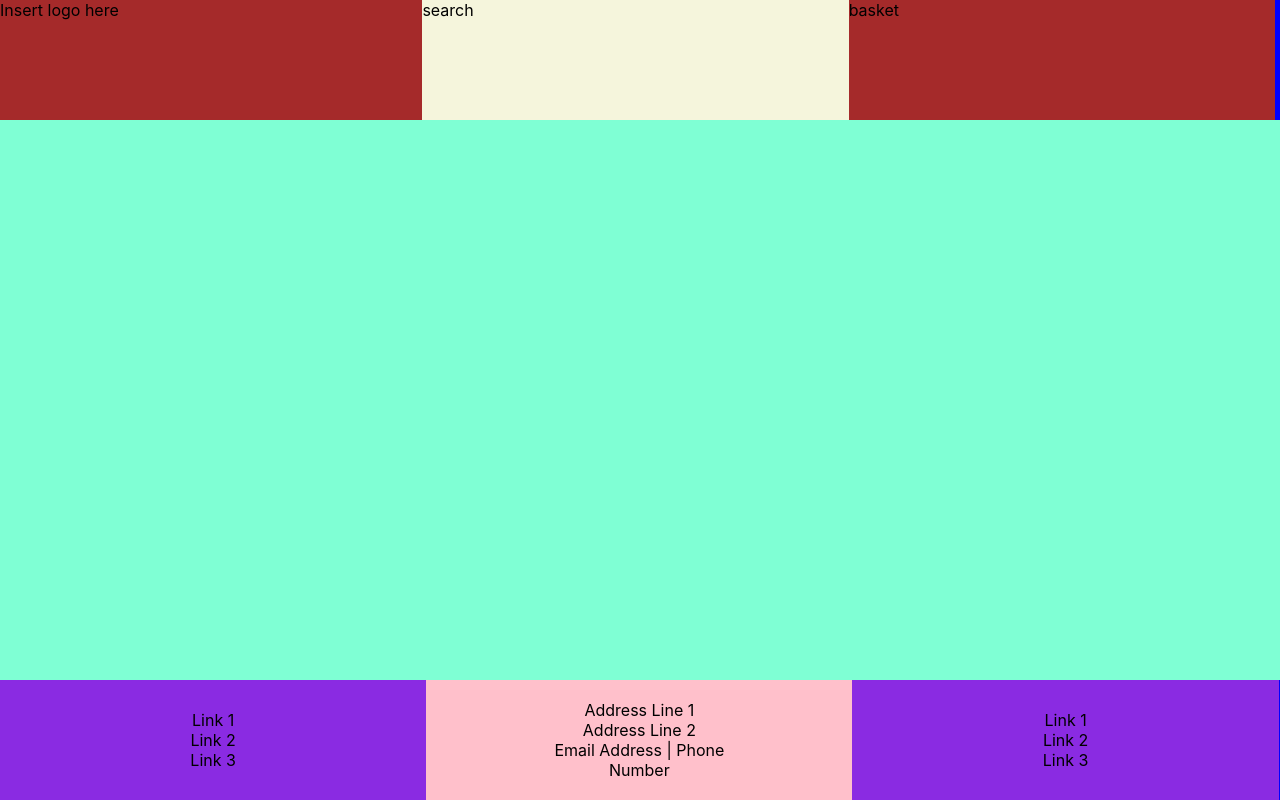
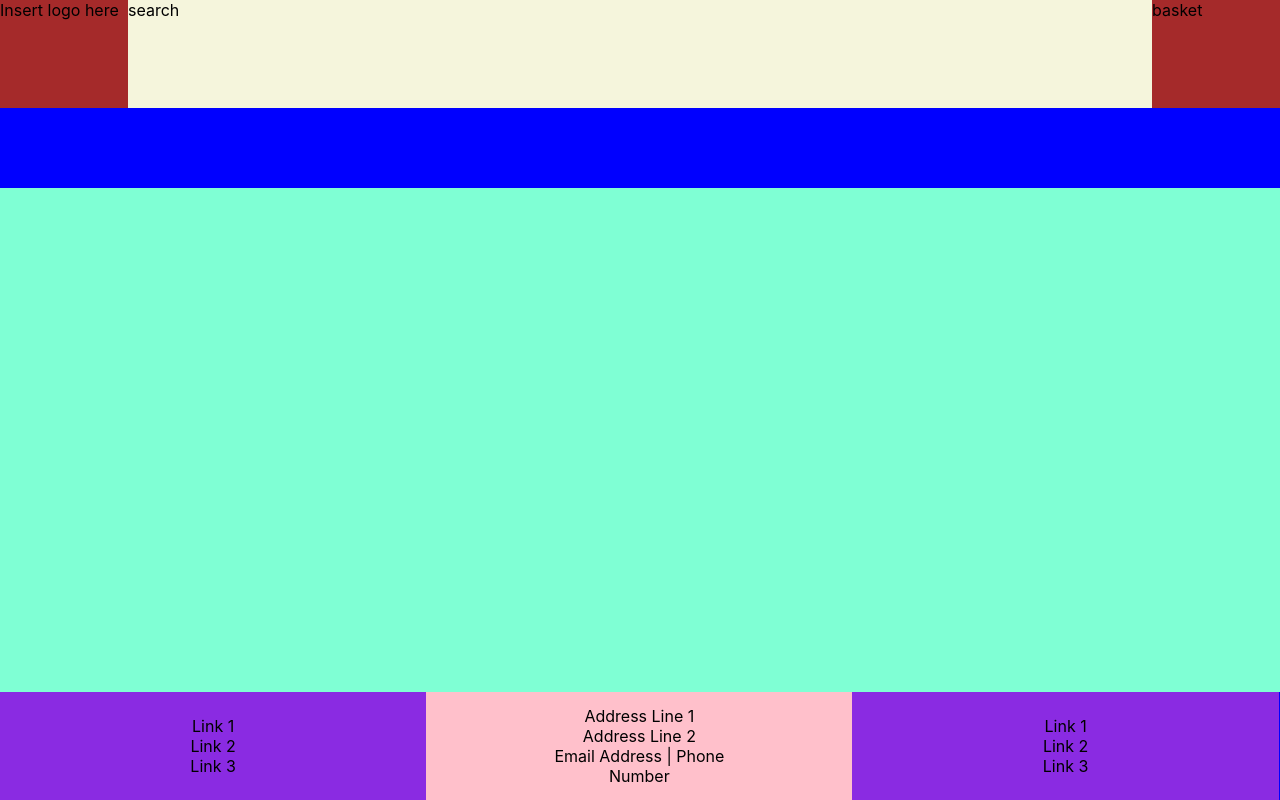
Before and after one commit to FarhathH/FinalProjectEcommerceFarhath, a React (Create React App) app in the folder ecommerce/: page / in a window 1280 px wide. Built offline with nearby package versions, Linux system fonts and the light colour scheme.

Commit message:
documenting and getting the nav bar sorted

```diff
--- a/ecommerce/src/App.js
+++ b/ecommerce/src/App.js
@@ -2,24 +2,19 @@ import logo from './logo.svg';
 import './App.css';
 import './ecommerce.css';
 import Footer from './ecommerce.footer.js';
+import Header from './ecommerce.header.js';
+import NavBar from './nav.bar.js';
+import {useState} from 'react';
 
 function App() {
   return (
     <div className="App">
       <div className = "body">
-        <div className = "header">
-          <div className = "logo">
-            <div>Insert logo here</div>
-          </div>
-          <div className = "search-bar">
-            <div>search</div>
-          </div>
-          <div className = "basket">
-            <div>basket</div>
-          </div>
+        <Header/>
+        <NavBar/>
+        <div className = "content">
+
         </div>
-        <div></div>
-        <div className = "content"></div>
         <Footer/>
       </div>
     </div>
--- a/ecommerce/src/ecommerce.css
+++ b/ecommerce/src/ecommerce.css
@@ -1,3 +1,7 @@
+/*
+    This is the main stylesheet for the ecommerce website
+*/
+
 .body{ /*just for the main body*/
     background-color: aquamarine;
     height:100vh;
@@ -17,20 +21,34 @@
 .logo{
 background-color: brown;
 display:flex;
-flex:0.33;
+flex:0.1;
 }
 
 .search-bar{
     background-color: beige;
     display:flex;
-    flex:0.333;
+    flex:0.8;
 }
 
 .basket{
     background-color: brown;
     display:flex;
-    flex:0.333;
+    flex:0.1;
 
+}
+
+.nav-bar{
+    display:flex;
+    flex-direction: row;
+    background-color: blue;
+    width:100%;
+    height:10%;
+    align-items: center;
+}
+
+.nav-section{
+    margin-left:4.5%;
+    margin-right:4.5%;
 }
 
 .content{ /*displays content e.g. product selection, checkout*/
--- a/ecommerce/src/ecommerce.footer.js
+++ b/ecommerce/src/ecommerce.footer.js
@@ -1,4 +1,8 @@
 import './ecommerce.css';
+
+/*
+    The main footer containing address and contact details
+*/
 
 function Footer(){
     return(
--- /dev/null
+++ b/ecommerce/src/ecommerce.header.js
@@ -0,0 +1,23 @@
+import './ecommerce.css';
+
+
+/*
+    This is the main header component.
+*/
+function Header(){
+    return(
+        <div className = "header">
+          <div className = "logo">
+            <div>Insert logo here</div>
+          </div>
+          <div className = "search-bar">
+            <div>search</div>
+          </div>
+          <div className = "basket">
+            <div>basket</div>
+          </div>
+        </div>
+    );
+}
+
+export default Header;
--- a/ecommerce/src/nav.bar.js
+++ b/ecommerce/src/nav.bar.js
@@ -1,5 +1,27 @@
-
+import './ecommerce.css';
+import {useState} from 'react';
 
 function NavBar(){
 
+    const[navigationList, setNavigationList] = useState(
+        [
+            "Cashmere",
+            "Silk",
+            "Snood",
+            "Plaid",
+            "Shawls",
+            "Headscarfs"
+        ]
+    );
+
+
+
+    return(
+        <div className = "nav-bar">
+          <div className = "nav-section"></div>
+
+        </div>
+    );
 }
+
+export default NavBar;
```
